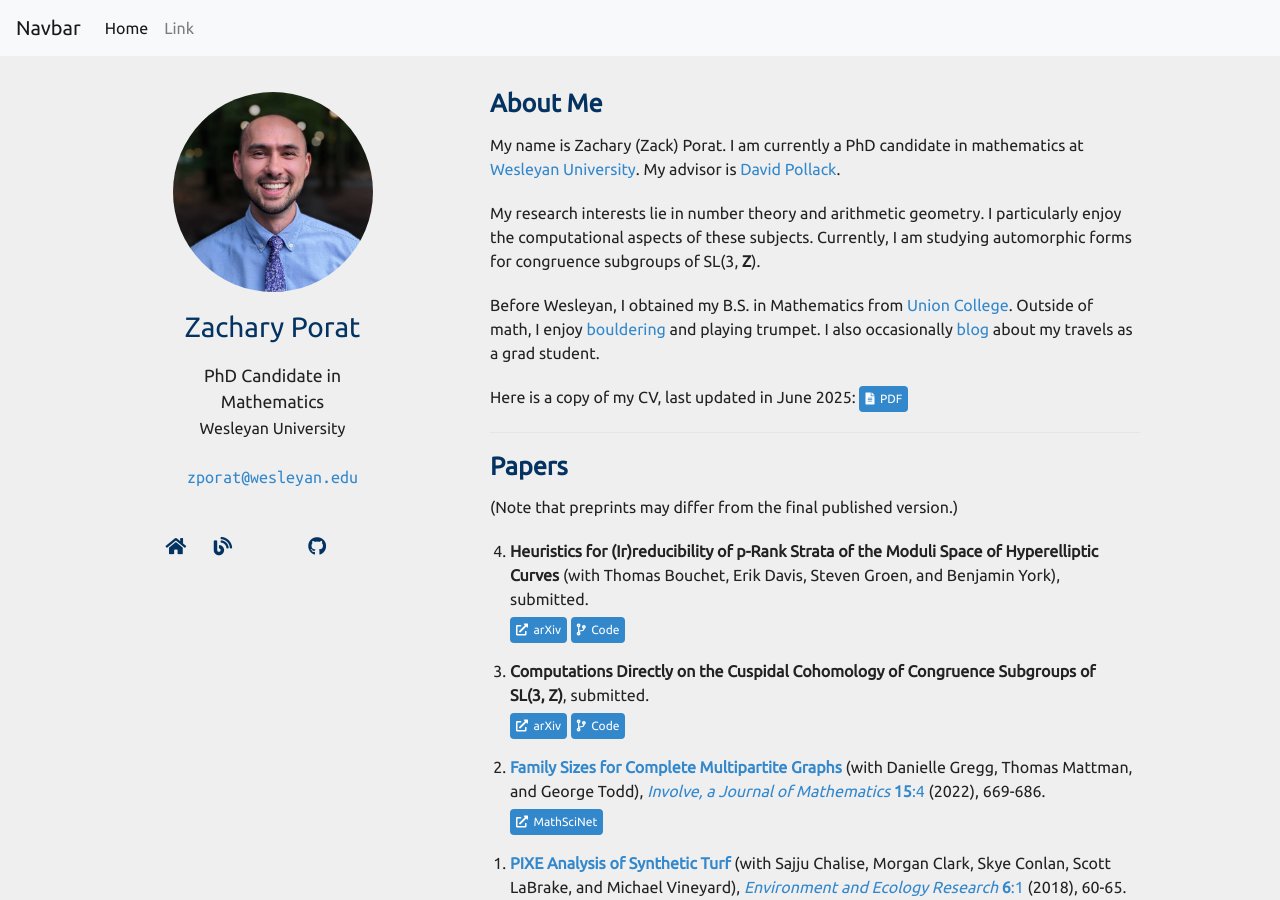
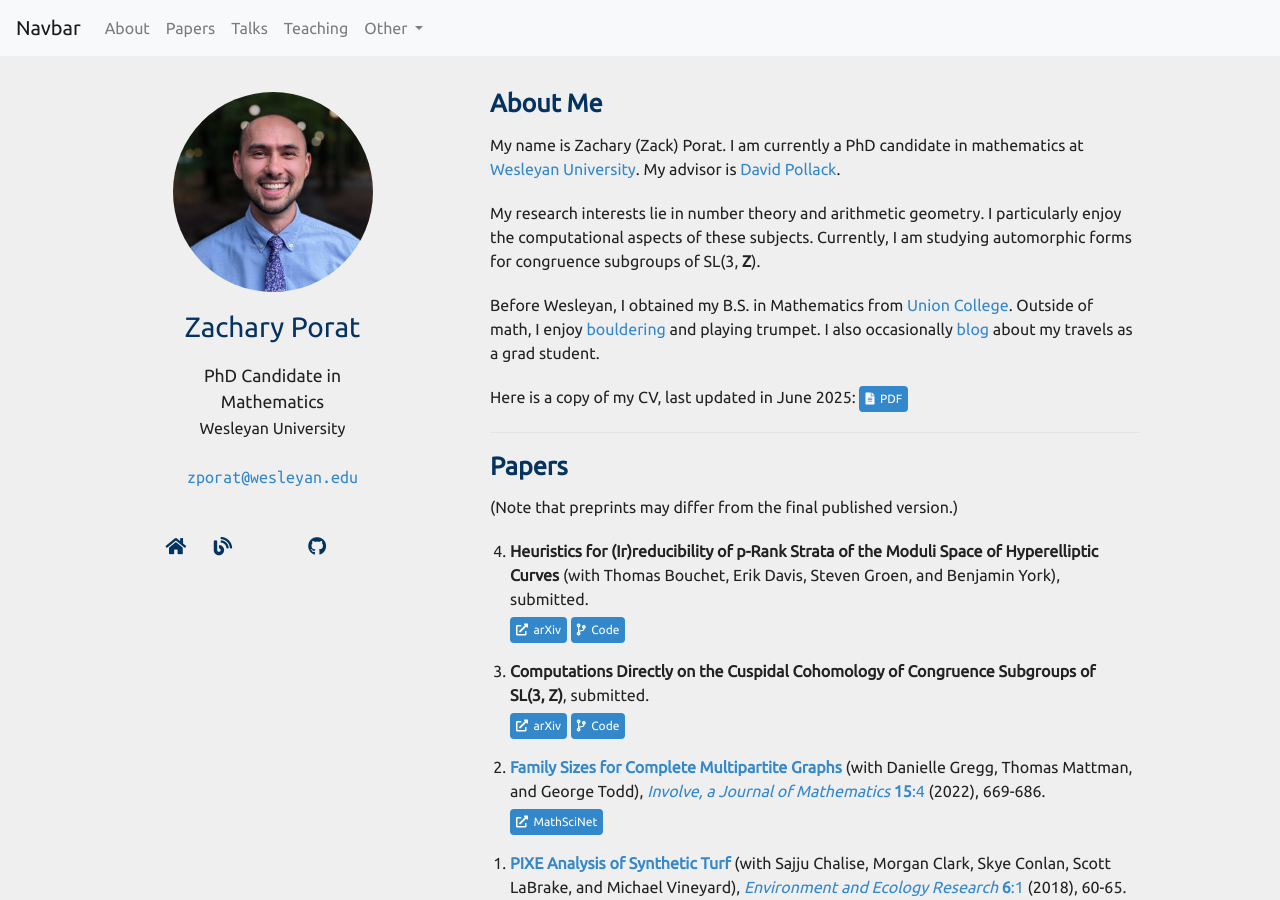
Before and after one commit to zporat/zporat.github.io, a Jekyll site: the page built from index.md, in a window 1280 px wide and 900 px high. Built offline with Jekyll 4.4.1, drawn with Linux system fonts in a browser that asks for light colours; nearby versions of some CDN libraries; a style sheet for code colours, icons or effects is not loaded; our own code applies the rules of GitHub Pages for plain Markdown files.

Commit message:
functional but not styled navbar

```diff
--- a/_layouts/homepage.html
+++ b/_layouts/homepage.html
@@ -46,12 +46,29 @@
 
     <div class="collapse navbar-collapse" id="navbarSupportedContent">
       <ul class="navbar-nav mr-auto">
-        <li class="nav-item active">
-          <a class="nav-link" href="#">Home <span class="sr-only">(current)</span></a>
+        <li class="nav-item">
+          <a class="nav-link" href="#about">About</a>
         </li>
         <li class="nav-item">
-          <a class="nav-link" href="#">Link</a>
+          <a class="nav-link" href="#papers">Papers</a>
         </li>
+        <li class="nav-item">
+          <a class="nav-link" href="#talks">Talks</a>
+        </li>
+        <li class="nav-item">
+          <a class="nav-link" href="#teaching">Teaching</a>
+        </li>
+        <li class="nav-item dropdown">
+          <a class="nav-link dropdown-toggle" href="#" id="navbarDropdown" role="button" data-toggle="dropdown" aria-haspopup="true" aria-expanded="false">
+          Other
+          </a>
+            <div class="dropdown-menu" aria-labelledby="navbarDropdown">
+            <a class="dropdown-item" href="#service">Service</a>
+            <a class="dropdown-item" href="#notes">Notes</a>
+            <a class="dropdown-item" href="#misc">Misc.</a>
+          </div>
+        </li>
+      </ul>
     </div>
   </nav>
 
```
